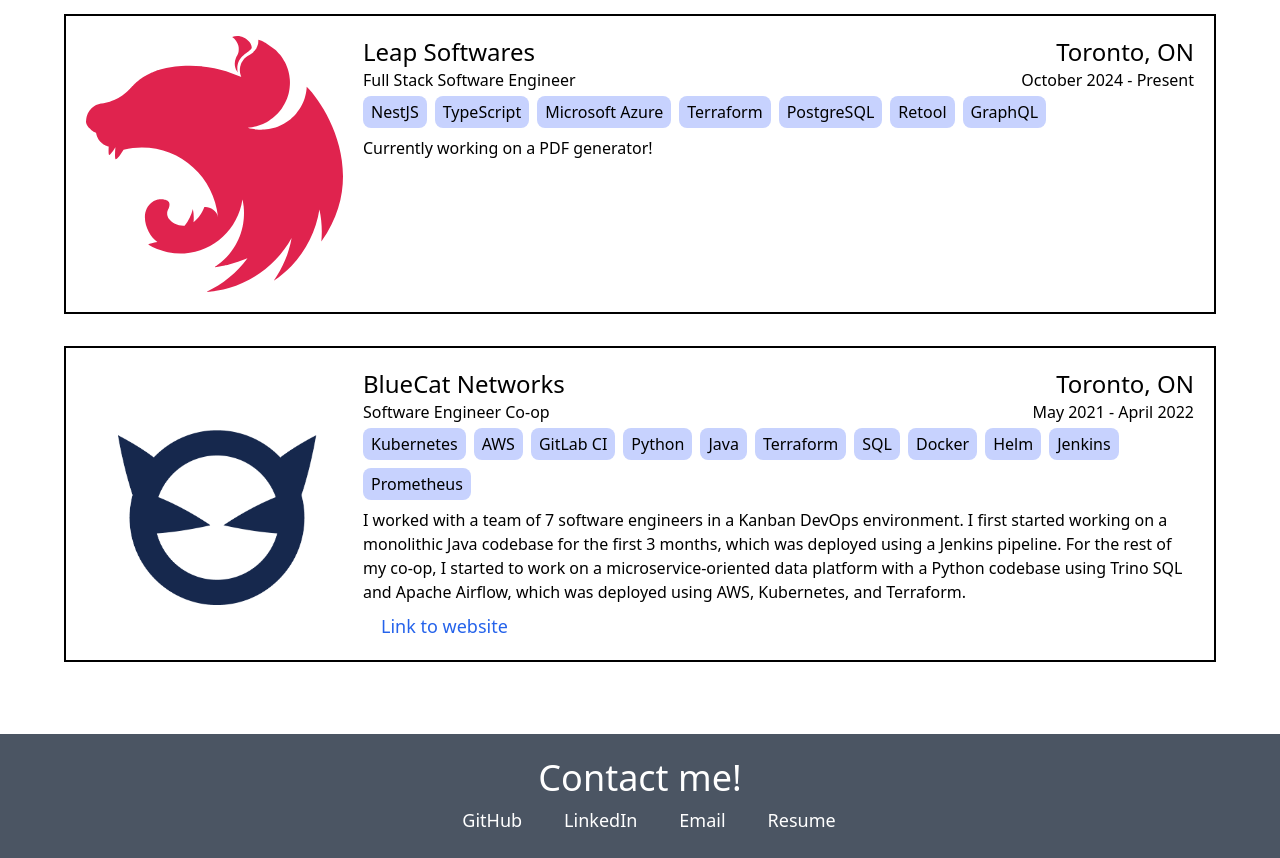
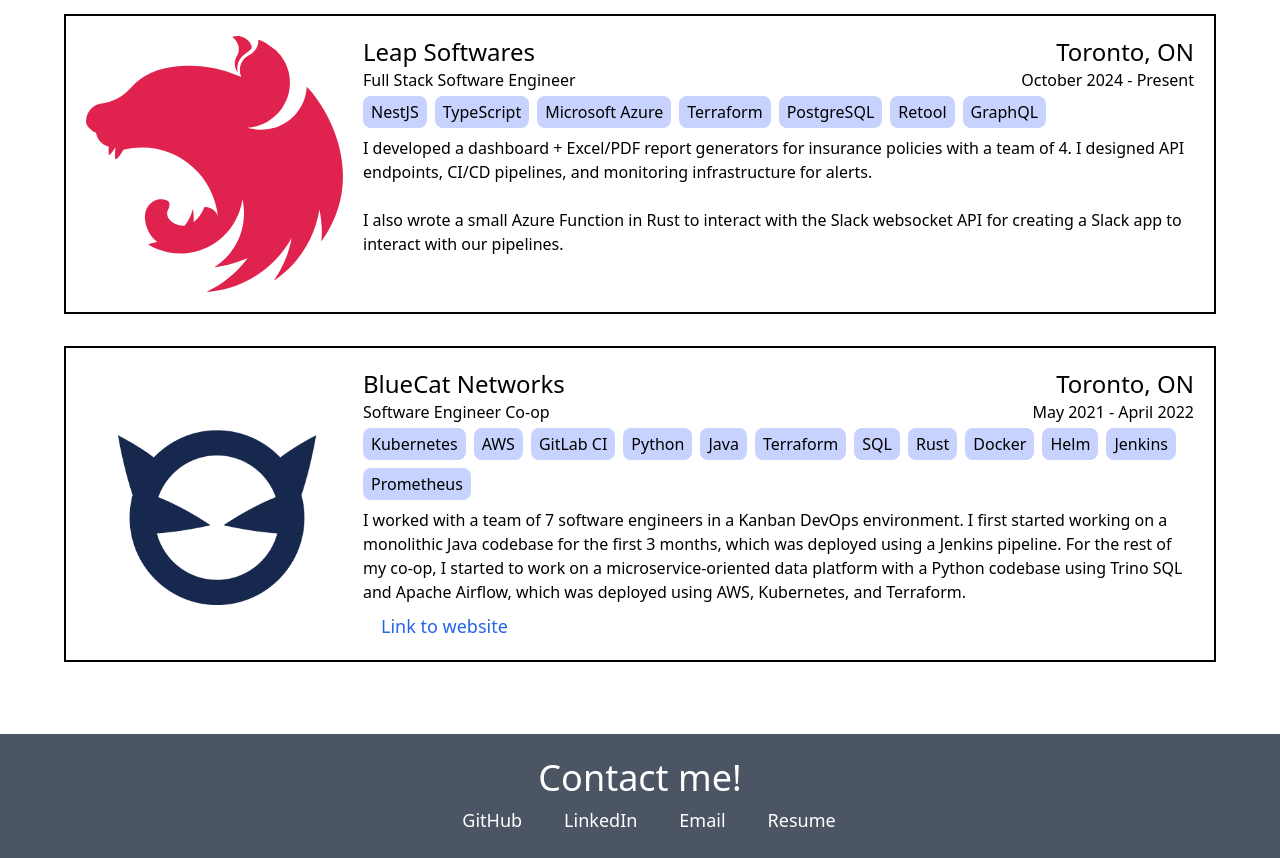
Before and after one commit to Epicsteve2/Epicsteve2.github.io, a SvelteKit app: page / in a window 1280 px wide. Shown: the part 980-1838 px from the top of the page. Built offline with nearby package versions, Linux system fonts and the light colour scheme; some icons are missing.

Commit message:
Update Leap Softwares

```diff
--- a/src/routes/+page.svelte
+++ b/src/routes/+page.svelte
@@ -45,7 +45,18 @@
 							altImage="NestJS Logo"
 						>
 							<div class="flex flex-col justify-between grow">
-								<p>Currently working on a PDF generator!</p>
+								<div>
+									<p>
+										I developed a dashboard + Excel/PDF report generators for insurance policies
+										with a team of 4. I designed API endpoints, CI/CD pipelines, and monitoring
+										infrastructure for alerts.
+									</p>
+									<br />
+									<p>
+										I also wrote a small Azure Function in Rust to interact with the Slack websocket
+										API for creating a Slack app to interact with our pipelines.
+									</p>
+								</div>
 							</div>
 						</ExperienceCard>
 						<ExperienceCard
@@ -58,6 +69,7 @@
 								'Java',
 								'Terraform',
 								'SQL',
+								'Rust',
 								'Docker',
 								'Helm',
 								'Jenkins',
```
